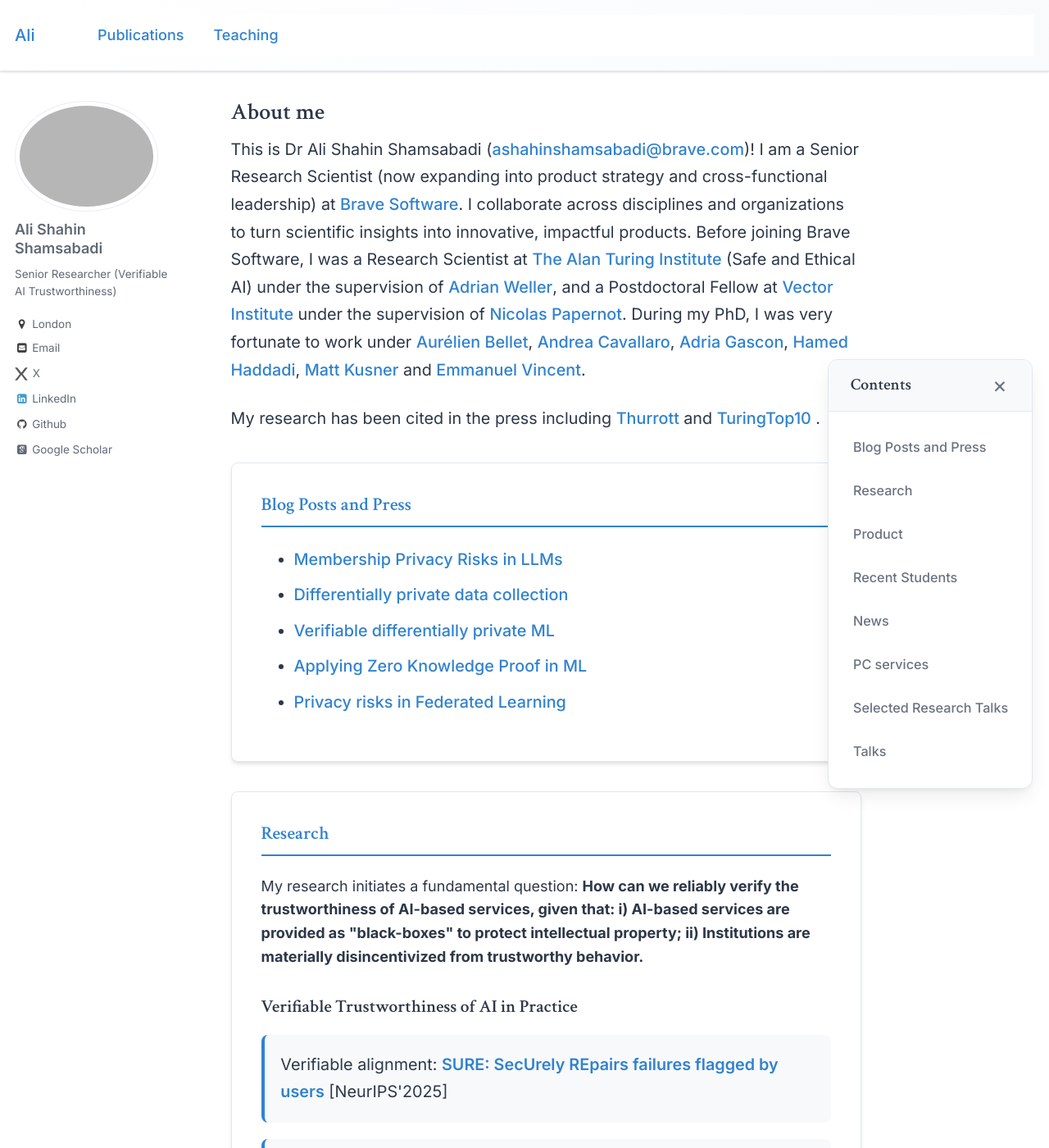
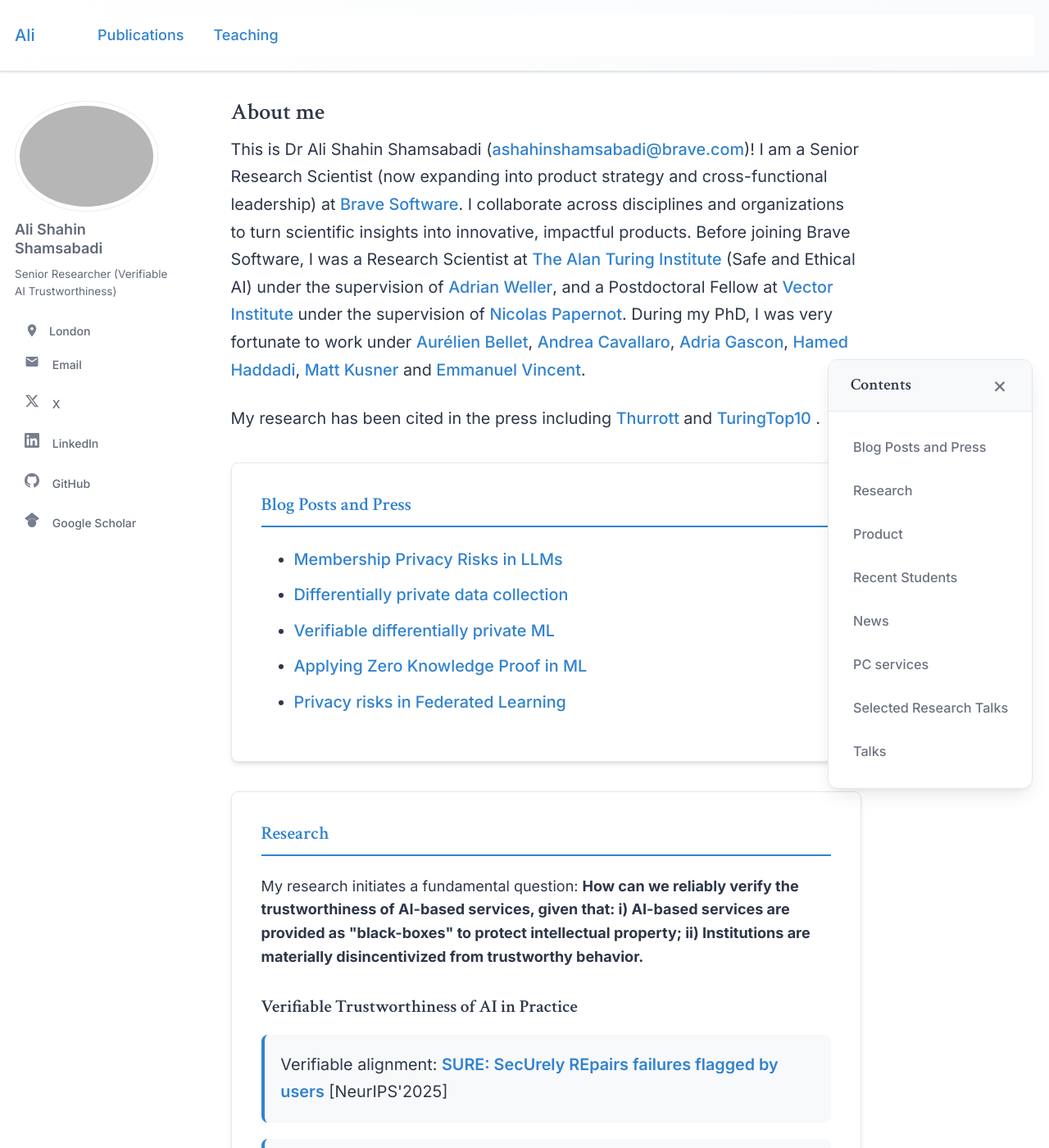
Before and after one commit to AliShahin/AliShahin.github.io, a Jekyll site: the page built from _pages/about.md, in a window 1280 px wide and 1400 px high. Shown: the whole window at 82% size. Built offline with Jekyll 4.4.1, drawn with Linux system fonts in a browser that asks for light colours; some web fonts are replaced.

Commit message:
🎨 Modernize social icons with SVG and improved styling
- Replace FontAwesome icons with modern SVG icons
- Add consistent 18px sizing and proper spacing
- Implement hover effects with color transitions and scaling
- Add smooth slide animation on hover
- Improve accessibility with proper semantic structure
- Use currentColor for better theme integration
- Add modern card-style hover backgrounds

```diff
--- a/_includes/author-profile.html
+++ b/_includes/author-profile.html
@@ -23,95 +23,80 @@
     <button class="btn btn--inverse">Follow</button>
     <ul class="author__urls social-icons">
       {% if author.location %}
-        <li><i class="fa fa-fw fa-map-marker" aria-hidden="true"></i> {{ author.location }}</li>
+        <li class="social-icon-item">
+          <svg class="social-icon" viewBox="0 0 24 24" width="18" height="18" fill="currentColor">
+            <path d="M12 2C8.13 2 5 5.13 5 9c0 5.25 7 13 7 13s7-7.75 7-13c0-3.87-3.13-7-7-7zm0 9.5c-1.38 0-2.5-1.12-2.5-2.5s1.12-2.5 2.5-2.5 2.5 1.12 2.5 2.5-1.12 2.5-2.5 2.5z"/>
+          </svg>
+          <span>{{ author.location }}</span>
+        </li>
       {% endif %}
       {% if author.employer %}
-        <li><i class="fa fa-fw fa-map-marker" aria-hidden="true"></i> {{ author.employer }}</li>
+        <li class="social-icon-item">
+          <svg class="social-icon" viewBox="0 0 24 24" width="18" height="18" fill="currentColor">
+            <path d="M12 7V3H2v18h20V7H12zM6 19H4v-2h2v2zm0-4H4v-2h2v2zm0-4H4V9h2v2zm0-4H4V5h2v2zm4 12H8v-2h2v2zm0-4H8v-2h2v2zm0-4H8V9h2v2zm0-4H8V5h2v2zm10 12h-8v-2h2v-2h-2v-2h2v-2h-2V9h8v10z"/>
+          </svg>
+          <span>{{ author.employer }}</span>
+        </li>
       {% endif %}
       {% if author.uri %}
-        <li><a href="{{ author.uri }}"><i class="fa fa-fw fa-chain" aria-hidden="true"></i> {{ site.data.ui-text[site.locale].website_label | default: "Website" }}</a></li>
+        <li class="social-icon-item">
+          <a href="{{ author.uri }}" class="social-link">
+            <svg class="social-icon" viewBox="0 0 24 24" width="18" height="18" fill="currentColor">
+              <path d="M3.9 12c0-1.71 1.39-3.1 3.1-3.1h4V7H7c-2.76 0-5 2.24-5 5s2.24 5 5 5h4v-1.9H7c-1.71 0-3.1-1.39-3.1-3.1zM8 13h8v-2H8v2zm9-6h-4v1.9h4c1.71 0 3.1 1.39 3.1 3.1s-1.39 3.1-3.1 3.1h-4V17h4c2.76 0 5-2.24 5-5s-2.24-5-5-5z"/>
+            </svg>
+            <span>{{ site.data.ui-text[site.locale].website_label | default: "Website" }}</span>
+          </a>
+        </li>
       {% endif %}
       {% if author.email %}
-        <li><a href="mailto:{{ author.email }}"><i class="fa fa-fw fa-envelope-square" aria-hidden="true"></i> {{ site.data.ui-text[site.locale].email_label | default: "Email" }}</a></li>
-      {% endif %}
-      {% if author.keybase %}
-        <li><a href="https://keybase.io/{{ author.keybase }}"><i class="fa fa-fw fa-key" aria-hidden="true"></i> Keybase</a></li>
+        <li class="social-icon-item">
+          <a href="mailto:{{ author.email }}" class="social-link">
+            <svg class="social-icon" viewBox="0 0 24 24" width="18" height="18" fill="currentColor">
+              <path d="M20 4H4c-1.1 0-1.99.9-1.99 2L2 18c0 1.1.9 2 2 2h16c1.1 0 2-.9 2-2V6c0-1.1-.9-2-2-2zm0 4l-8 5-8-5V6l8 5 8-5v2z"/>
+            </svg>
+            <span>{{ site.data.ui-text[site.locale].email_label | default: "Email" }}</span>
+          </a>
+        </li>
       {% endif %}
       {% if author.twitter %}
-        <li><a href="https://twitter.com/{{ author.twitter }}">
-          <!-- X (formerly Twitter) SVG icon -->
-          <svg xmlns="http://www.w3.org/2000/svg" viewBox="0 0 1200 1227" width="16" height="16" style="vertical-align:middle; margin-right:2px; fill:#222;"><path d="M1199.61 21.5H974.09L600.01 505.13 225.91 21.5H.39l464.6 606.6L0 1205.5h225.91l374.1-504.13 374.1 504.13h225.49l-464.6-577.4 464.61-606.6z"/></svg>
-          X
-        </a></li>
-      {% endif %}
-      {% if author.facebook %}
-        <li><a href="https://www.facebook.com/{{ author.facebook }}"><i class="fa fa-fw fa-facebook-square" aria-hidden="true"></i> Facebook</a></li>
-      {% endif %}
-      {% if author.google_plus %}
-        <li><a href="https://plus.google.com/+{{ author.google_plus }}"><i class="fa fa-fw fa-google-plus-square" aria-hidden="true"></i> Google+</a></li>
+        <li class="social-icon-item">
+          <a href="https://twitter.com/{{ author.twitter }}" class="social-link">
+            <svg class="social-icon" viewBox="0 0 24 24" width="18" height="18" fill="currentColor">
+              <path d="M18.244 2.25h3.308l-7.227 8.26 8.502 11.24H16.17l-5.214-6.817L4.99 21.75H1.68l7.73-8.835L1.254 2.25H8.08l4.713 6.231zm-1.161 17.52h1.833L7.084 4.126H5.117z"/>
+            </svg>
+            <span>X</span>
+          </a>
+        </li>
       {% endif %}
       {% if author.linkedin %}
-        <li><a href="https://www.linkedin.com/in/{{ author.linkedin }}"><i class="fa fa-fw fa-linkedin-square" aria-hidden="true"></i> LinkedIn</a></li>
-      {% endif %}
-      {% if author.xing %}
-        <li><a href="https://www.xing.com/profile/{{ author.xing }}"><i class="fa fa-fw fa-xing-square" aria-hidden="true"></i> XING</a></li>
-      {% endif %}
-      {% if author.instagram %}
-        <li><a href="https://instagram.com/{{ author.instagram }}"><i class="fa fa-fw fa-instagram" aria-hidden="true"></i> Instagram</a></li>
-      {% endif %}
-      {% if author.tumblr %}
-        <li><a href="https://{{ author.tumblr }}.tumblr.com"><i class="fa fa-fw fa-tumblr-square" aria-hidden="true"></i> Tumblr</a></li>
-      {% endif %}
-      {% if author.bitbucket %}
-        <li><a href="https://bitbucket.org/{{ author.bitbucket }}"><i class="fa fa-fw fa-bitbucket" aria-hidden="true"></i> Bitbucket</a></li>
+        <li class="social-icon-item">
+          <a href="https://www.linkedin.com/in/{{ author.linkedin }}" class="social-link">
+            <svg class="social-icon" viewBox="0 0 24 24" width="18" height="18" fill="currentColor">
+              <path d="M20.447 20.452h-3.554v-5.569c0-1.328-.027-3.037-1.852-3.037-1.853 0-2.136 1.445-2.136 2.939v5.667H9.351V9h3.414v1.561h.046c.477-.9 1.637-1.85 3.37-1.85 3.601 0 4.267 2.37 4.267 5.455v6.286zM5.337 7.433c-1.144 0-2.063-.926-2.063-2.065 0-1.138.92-2.063 2.063-2.063 1.14 0 2.064.925 2.064 2.063 0 1.139-.925 2.065-2.064 2.065zm1.782 13.019H3.555V9h3.564v11.452zM22.225 0H1.771C.792 0 0 .774 0 1.729v20.542C0 23.227.792 24 1.771 24h20.451C23.2 24 24 23.227 24 22.271V1.729C24 .774 23.2 0 22.222 0h.003z"/>
+            </svg>
+            <span>LinkedIn</span>
+          </a>
+        </li>
       {% endif %}
       {% if author.github %}
-        <li><a href="https://github.com/{{ author.github }}"><i class="fa fa-fw fa-github" aria-hidden="true"></i> Github</a></li>
-      {% endif %}
-      {% if author.stackoverflow %}
-        <li><a href="https://www.stackoverflow.com/users/{{ author.stackoverflow }}"><i class="fa fa-fw fa-stack-overflow" aria-hidden="true"></i> Stackoverflow</a></li>
-      {% endif %}
-      {% if author.lastfm %}
-        <li><a href="https://lastfm.com/user/{{ author.lastfm }}"><i class="fa fa-fw fa-lastfm-square" aria-hidden="true"></i> Last.fm</a></li>
-      {% endif %}
-      {% if author.dribbble %}
-        <li><a href="https://dribbble.com/{{ author.dribbble }}"><i class="fa fa-fw fa-dribbble" aria-hidden="true"></i> Dribbble</a></li>
-      {% endif %}
-      {% if author.pinterest %}
-        <li><a href="https://www.pinterest.com/{{ author.pinterest }}"><i class="fa fa-fw fa-pinterest" aria-hidden="true"></i> Pinterest</a></li>
-      {% endif %}
-      {% if author.foursquare %}
-        <li><a href="https://foursquare.com/{{ author.foursquare }}"><i class="fa fa-fw fa-foursquare" aria-hidden="true"></i> Foursquare</a></li>
-      {% endif %}
-      {% if author.steam %}
-        <li><a href="https://steamcommunity.com/id/{{ author.steam }}"><i class="fa fa-fw fa-steam-square" aria-hidden="true"></i> Steam</a></li>
-      {% endif %}
-      {% if author.youtube %}
-        <li><a href="https://www.youtube.com/user/{{ author.youtube }}"><i class="fa fa-fw fa-youtube-square" aria-hidden="true"></i> YouTube</a></li>
-      {% endif %}
-      {% if author.soundcloud %}
-        <li><a href="https://soundcloud.com/{{ author.soundcloud }}"><i class="fa fa-fw fa-soundcloud" aria-hidden="true"></i> Soundcloud</a></li>
-      {% endif %}
-      {% if author.weibo %}
-        <li><a href="https://www.weibo.com/{{ author.weibo }}"><i class="fa fa-fw fa-weibo" aria-hidden="true"></i> Weibo</a></li>
-      {% endif %}
-      {% if author.flickr %}
-        <li><a href="https://www.flickr.com/{{ author.flickr }}"><i class="fa fa-fw fa-flickr" aria-hidden="true"></i> Flickr</a></li>
-      {% endif %}
-      {% if author.codepen %}
-        <li><a href="https://codepen.io/{{ author.codepen }}"><i class="fa fa-fw fa-codepen" aria-hidden="true"></i> CodePen</a></li>
-      {% endif %}
-      {% if author.vine %}
-        <li><a href="https://vine.co/u/{{ author.vine }}"><i class="fa fa-fw fa-vine" aria-hidden="true"></i> Vine</a></li>
+        <li class="social-icon-item">
+          <a href="https://github.com/{{ author.github }}" class="social-link">
+            <svg class="social-icon" viewBox="0 0 24 24" width="18" height="18" fill="currentColor">
+              <path d="M12 0c-6.626 0-12 5.373-12 12 0 5.302 3.438 9.8 8.207 11.387.599.111.793-.261.793-.577v-2.234c-3.338.726-4.033-1.416-4.033-1.416-.546-1.387-1.333-1.756-1.333-1.756-1.089-.745.083-.729.083-.729 1.205.084 1.839 1.237 1.839 1.237 1.07 1.834 2.807 1.304 3.492.997.107-.775.418-1.305.762-1.604-2.665-.305-5.467-1.334-5.467-5.931 0-1.311.469-2.381 1.236-3.221-.124-.303-.535-1.524.117-3.176 0 0 1.008-.322 3.301 1.23.957-.266 1.983-.399 3.003-.404 1.02.005 2.047.138 3.006.404 2.291-1.552 3.297-1.23 3.297-1.23.653 1.653.242 2.874.118 3.176.77.84 1.235 1.911 1.235 3.221 0 4.609-2.807 5.624-5.479 5.921.43.372.823 1.102.823 2.222v3.293c0 .319.192.694.801.576 4.765-1.589 8.199-6.086 8.199-11.386 0-6.627-5.373-12-12-12z"/>
+            </svg>
+            <span>GitHub</span>
+          </a>
+        </li>
       {% endif %}
       {% if author.googlescholar %}
-        <li><a href="{{ author.googlescholar }}"><i class="ai ai-google-scholar-square ai-fw"></i> Google Scholar</a></li>
-      {% endif %}
-      {% if author.orcid %}
-        <li><a href="{{ author.orcid }}"><i class="ai ai-orcid-square ai-fw"></i> ORCID</a></li>
-      {% endif %}
-      {% if author.wikipedia %}
-        <li><a href="https://en.wikipedia.org/wiki/User:{{ author.wikipedia }}"><i class="fa fa-fw fa-chain" aria-hidden="true"></i> Wikipedia</a></li>
+        <li class="social-icon-item">
+          <a href="{{ author.googlescholar }}" class="social-link">
+            <svg class="social-icon" viewBox="0 0 24 24" width="18" height="18" fill="currentColor">
+              <path d="M5.242 13.769L0 9.5 12 0l12 9.5-5.242 4.269C17.548 11.249 14.978 9.5 12 9.5c-2.977 0-5.548 1.748-6.758 4.269zM12 10a7 7 0 1 0 0 14 7 7 0 0 0 0-14z"/>
+            </svg>
+            <span>Google Scholar</span>
+          </a>
+        </li>
       {% endif %}
     </ul>
   </div>
--- a/_sass/_custom.scss
+++ b/_sass/_custom.scss
@@ -256,6 +256,68 @@ button:focus {
   outline-offset: 2px;
 }
 
+/* Modern Social Icons */
+.social-icon-item {
+  display: flex;
+  align-items: center;
+  margin-bottom: 8px;
+  padding: 8px 12px;
+  border-radius: 8px;
+  transition: all 0.3s cubic-bezier(0.4, 0, 0.2, 1);
+
+  &:hover {
+    background-color: rgba(49, 130, 206, 0.1);
+    transform: translateX(4px);
+  }
+}
+
+.social-icon {
+  width: 18px;
+  height: 18px;
+  margin-right: 12px;
+  color: #4a5568;
+  transition: all 0.3s cubic-bezier(0.4, 0, 0.2, 1);
+  flex-shrink: 0;
+}
+
+.social-link {
+  display: flex;
+  align-items: center;
+  text-decoration: none;
+  color: inherit;
+  width: 100%;
+
+  &:hover {
+    text-decoration: none;
+    color: inherit;
+
+    .social-icon {
+      color: #3182ce;
+      transform: scale(1.1);
+    }
+  }
+}
+
+.social-icon-item span {
+  font-size: 14px;
+  font-weight: 500;
+  color: #2d3748;
+  transition: color 0.3s ease;
+}
+
+.social-icon-item:hover span {
+  color: #3182ce;
+}
+
+/* Update existing social icons styling */
+.author__urls {
+  .social-icon-item {
+    list-style: none;
+    margin: 0;
+    padding: 8px 12px;
+  }
+}
+
 /* Table of Contents Sidebar */
 .toc-sidebar {
   position: fixed;
```
